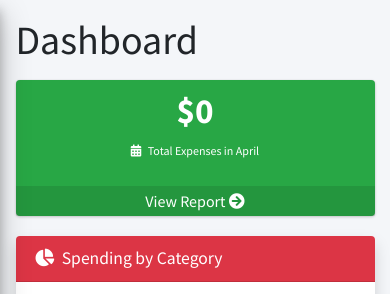
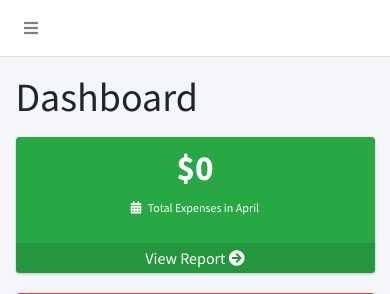
Before and after one commit to rajatkhdk/django_expense_tracker, a Django app: page / in a window 390 px wide. Shown: the top 294 px of the page. Run offline with Django 5.2, Linux system fonts and the light colour scheme; data that the repository does not hold is empty; some libraries are stand-ins or nearby versions.

Commit message:
added hamburger for side bar

```diff
--- a/templates/base.html
+++ b/templates/base.html
@@ -12,6 +12,19 @@
 </head>
 <body class="hold-transition sidebar-mini">
 <div class="wrapper">
+
+<nav class="main-header navbar navbar-expand navbar-white navbar-light">
+    <ul class="navbar-nav">
+      <li class="nav-item">
+        <a class="nav-link" data-widget="pushmenu" href="#" role="button">
+          <i class="fas fa-bars"></i>
+        </a>
+      </li>
+      <li class="nav-item d-none d-sm-inline-block">
+        <a href="{% url 'dashboard' %}" class="nav-link">Home</a>
+      </li>
+    </ul>
+  </nav>
 
   <aside class="main-sidebar sidebar-dark-primary elevation-4">
     <a href="/" class="brand-link">
@@ -51,7 +64,6 @@
 <script src="{% static 'plugins/jquery/jquery.min.js' %}"></script>
 <script src="{% static 'plugins/bootstrap/js/bootstrap.bundle.min.js' %}"></script>
 <script src="{% static 'dist/js/adminlte.min.js' %}"></script>
-<script src="{% static 'dist/js/adminlte.min.js' %}"></script>
   {% block extra_js %}{% endblock %}
 </body>
 </html>
```
